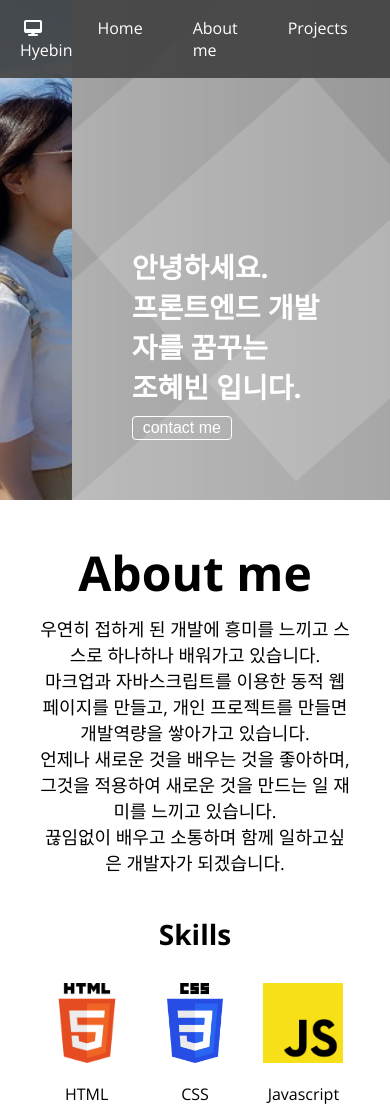
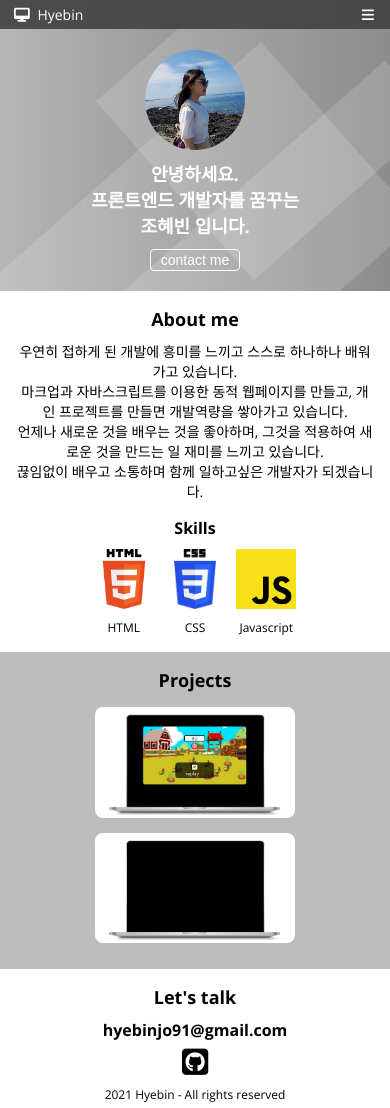
Before and after one commit to hyebinjo/myPortfolio, a plain HTML site: page index.html in a window 390 px wide. Shown: the top 1108 px of the page. Drawn offline with nearby package versions, Linux system fonts and the light colour scheme.

Commit message:
CSS: responsive

```diff
--- a/index.html
+++ b/index.html
@@ -27,7 +27,9 @@
             <li class="navbar__menu__item">Projects</li>
             <li class="navbar__menu__item">Contact</li>
         </ul>
-        <button class="toggleBtn"></button>
+        <button class="toggleBtn">
+            <i class="fas fa-bars"></i>
+        </button>
     </section>
 <!--Home-->
     <section id="home">
--- a/style.css
+++ b/style.css
@@ -132,7 +132,6 @@ p {
 }
 
 .home__profile-image {
-  height: auto;
   width: 30%;
   background: center no-repeat url("imgs/profile.jpg");
   background-size: cover;
@@ -255,3 +254,162 @@ p {
 .contact__links a:hover {
   transform: scale(1.1);
 }
+
+/*For below 768px screen width*/
+@media screen and (max-width: 768px) {
+  :root {
+    /* Font size */
+    --font-large: 30px;
+    --font-medium: 18px;
+    --font-regular: 16px;
+    --font-small: 14px;
+    --font-micro: 12px;
+  }
+
+  .container {
+    padding: 16px;
+  }
+
+  h2 {
+    margin-bottom: 0;
+  }
+
+  /*Navbar*/
+  .navbar__menu {
+    display: flex;
+    flex-direction: column;
+    padding: 4px 0;
+    background-color: rgba(65, 65, 65, 0.9);
+    position: absolute;
+    top: 39px;
+    right: -86px;
+    transition: right 300ms ease-in;
+  }
+
+  .navbar__menu.visible {
+    right: 0;
+  }
+
+  .navbar__menu__item {
+    text-align: center;
+    margin: 0;
+    padding: 5px 10px;
+  }
+
+  .toggleBtn {
+    display: block;
+    color: var(--color-white);
+  }
+
+  /*Home*/
+  #home {
+    height: 300px;
+  }
+
+  .home__contents {
+    margin: 40px;
+  }
+
+  /*About me*/
+  .about__description {
+    margin-bottom: 16px;
+  }
+
+  .skill__img {
+    width: auto;
+    height: 60px;
+    margin: 10px;
+  }
+
+  /*Projects*/
+  .project {
+    margin: 0 20px;
+  }
+
+  /*Contact*/
+  .contact__links {
+    margin-bottom: 0;
+  }
+
+  /*For below 480px screen width*/
+  @media screen and (max-width: 480px) {
+    :root {
+      /* Font size */
+      --font-large: 30px;
+      --font-medium: 18px;
+      --font-regular: 16px;
+      --font-small: 14px;
+      --font-micro: 12px;
+    }
+
+    h1 {
+      font-size: var(--font-medium);
+    }
+
+    h2 {
+      font-size: var(--font-regular);
+    }
+
+    h3 {
+      font-size: var(--font-small);
+    }
+
+    p {
+      font-size: var(--font-small);
+    }
+
+    span {
+      font-size: var(--font-micro);
+    }
+
+    /*Navbar*/
+    #navbar {
+      padding: 5px 10px;
+    }
+
+    .navbar__menu {
+      top: 29px;
+    }
+
+    /*Home*/
+    #home {
+      display: flex;
+      flex-direction: column;
+      align-items: center;
+      padding-top: 50px;
+      height: auto;
+    }
+
+    .home__profile-image {
+      width: 100px;
+      height: 100px;
+      background: center no-repeat url("imgs/profile.jpg");
+      background-size: cover;
+      border-radius: 50%;
+      margin-bottom: 10px;
+    }
+
+    .home__contents {
+      margin: 0 0 20px;
+      display: block;
+      text-align: center;
+    }
+
+    /*Project*/
+
+    .projects__box {
+      flex-direction: column;
+      align-items: center;
+    }
+
+    .project {
+      width: 200px;
+      margin: 5px 8px;
+    }
+
+    .project__title::after {
+      margin: 2px auto;
+      width: 50px;
+    }
+  }
+}
```
